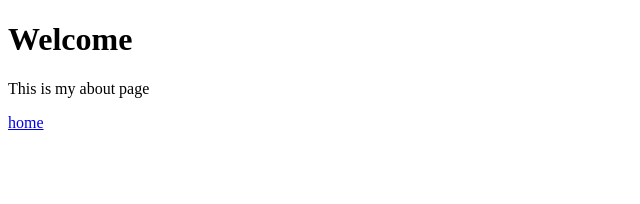
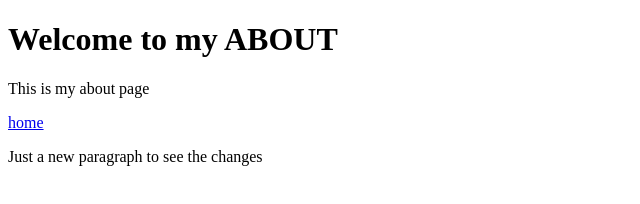
Before and after one commit to OndrejGitt/AwsesomeLeandingPage, a plain HTML site: page about.html in a window 1280 px wide. Shown: the whole page, without its empty margins (0-640 px from the left). Drawn offline with Linux system fonts and the light colour scheme.

Commit message:
Updated about.html
Just change few things

```diff
--- a/about.html
+++ b/about.html
@@ -6,8 +6,9 @@
     <title>About</title>
 </head>
 <body>
-    <h1>Welcome</h1>
+    <h1>Welcome to my ABOUT</h1>
     <p>This is my about page</p>
     <a href="index.html">home</a>
+    <p>Just a new paragraph to see the changes</p>
 </body>
 </html>
```
Also changed, not shown: 1 other file.
